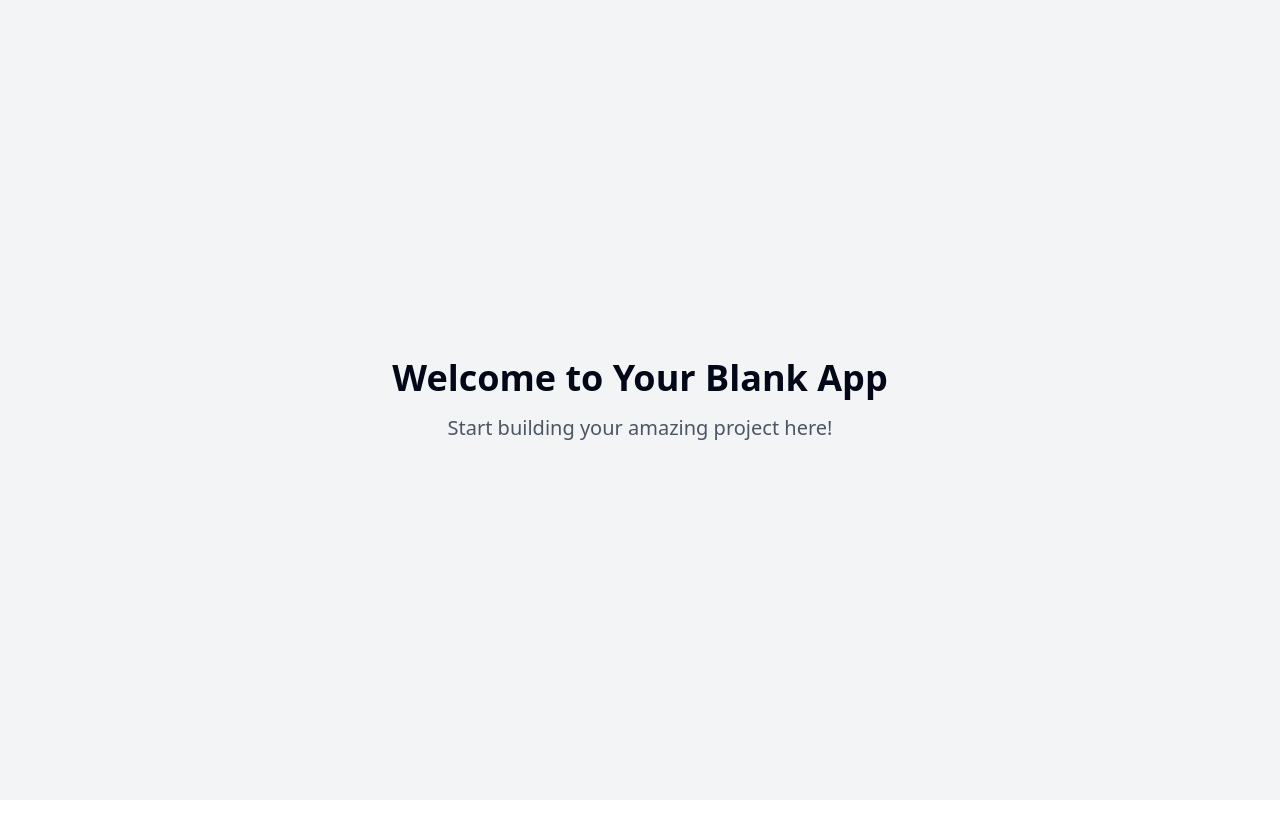
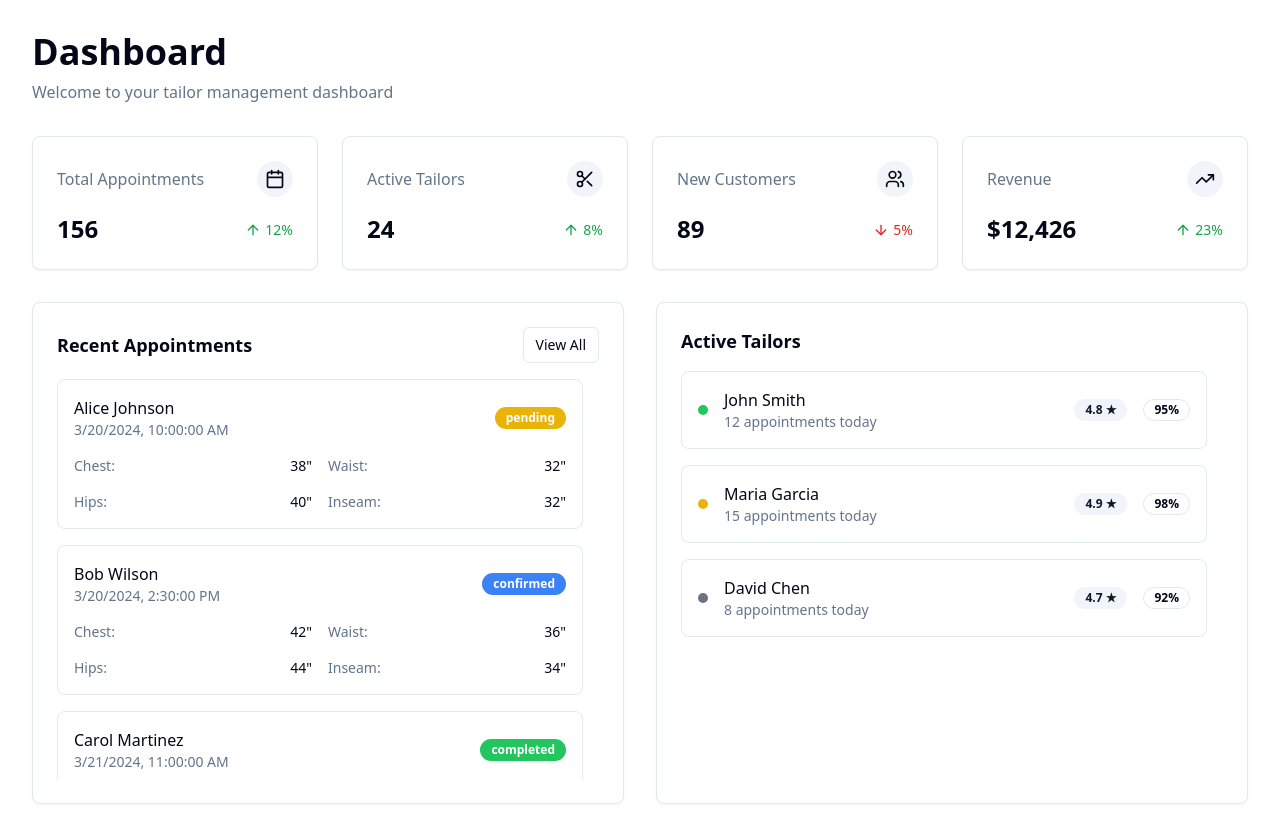
Before and after one commit to kiki-glow/tailor-linker, a React (Vite) app: page / in a window 1280 px wide. Before the commit the page ends 800 px from the top, so only its background shows below. Built offline with nearby package versions, Linux system fonts and the light colour scheme.

Commit message:
Add admin panel
This commit adds an admin panel to the existing application.  The admin panel will include features to support the seamless user experience of the application, which connects users with tailors.

```diff
--- /dev/null
+++ b/src/components/dashboard/AppointmentList.tsx
@@ -0,0 +1,103 @@
+
+import { Card } from "@/components/ui/card";
+import { ScrollArea } from "@/components/ui/scroll-area";
+import { Badge } from "@/components/ui/badge";
+import { Button } from "@/components/ui/button";
+import type { Appointment } from "@/lib/types";
+
+const mockAppointments: Appointment[] = [
+  {
+    id: "1",
+    customerName: "Alice Johnson",
+    date: "2024-03-20T10:00:00",
+    status: "pending",
+    measurements: {
+      chest: 38,
+      waist: 32,
+      hips: 40,
+      inseam: 32,
+    },
+    tailorId: "1",
+  },
+  {
+    id: "2",
+    customerName: "Bob Wilson",
+    date: "2024-03-20T14:30:00",
+    status: "confirmed",
+    measurements: {
+      chest: 42,
+      waist: 36,
+      hips: 44,
+      inseam: 34,
+    },
+    tailorId: "2",
+  },
+  {
+    id: "3",
+    customerName: "Carol Martinez",
+    date: "2024-03-21T11:00:00",
+    status: "completed",
+    measurements: {
+      chest: 36,
+      waist: 28,
+      hips: 38,
+      inseam: 30,
+    },
+    tailorId: "3",
+  },
+];
+
+const statusColors = {
+  pending: "bg-yellow-500",
+  confirmed: "bg-blue-500",
+  completed: "bg-green-500",
+  cancelled: "bg-red-500",
+};
+
+export const AppointmentList = () => {
+  return (
+    <Card className="p-6">
+      <div className="mb-4 flex items-center justify-between">
+        <h3 className="text-lg font-semibold">Recent Appointments</h3>
+        <Button variant="outline" size="sm">
+          View All
+        </Button>
+      </div>
+      <ScrollArea className="h-[400px] pr-4">
+        <div className="space-y-4">
+          {mockAppointments.map((appointment) => (
+            <div
+              key={appointment.id}
+              className="rounded-lg border p-4 transition-all duration-200 hover:shadow-md"
+            >
+              <div className="flex items-center justify-between">
+                <div>
+                  <p className="font-medium">{appointment.customerName}</p>
+                  <p className="text-sm text-muted-foreground">
+                    {new Date(appointment.date).toLocaleString()}
+                  </p>
+                </div>
+                <Badge
+                  variant="secondary"
+                  className={`${statusColors[appointment.status]} text-white`}
+                >
+                  {appointment.status}
+                </Badge>
+              </div>
+              <div className="mt-4 grid grid-cols-2 gap-4 text-sm">
+                {Object.entries(appointment.measurements).map(([key, value]) => (
+                  <div key={key} className="flex justify-between">
+                    <span className="capitalize text-muted-foreground">
+                      {key}:
+                    </span>
+                    <span>{value}"</span>
+                  </div>
+                ))}
+              </div>
+            </div>
+          ))}
+        </div>
+      </ScrollArea>
+    </Card>
+  );
+};
--- /dev/null
+++ b/src/components/dashboard/DashboardStats.tsx
@@ -0,0 +1,34 @@
+
+import { Users, Calendar, TrendingUp, Scissors } from "lucide-react";
+import { StatsCard } from "@/components/shared/StatsCard";
+
+export const DashboardStats = () => {
+  return (
+    <div className="grid grid-cols-1 gap-6 sm:grid-cols-2 lg:grid-cols-4">
+      <StatsCard
+        title="Total Appointments"
+        value="156"
+        change={12}
+        icon={<Calendar className="h-5 w-5" />}
+      />
+      <StatsCard
+        title="Active Tailors"
+        value="24"
+        change={8}
+        icon={<Scissors className="h-5 w-5" />}
+      />
+      <StatsCard
+        title="New Customers"
+        value="89"
+        change={-5}
+        icon={<Users className="h-5 w-5" />}
+      />
+      <StatsCard
+        title="Revenue"
+        value="$12,426"
+        change={23}
+        icon={<TrendingUp className="h-5 w-5" />}
+      />
+    </div>
+  );
+};
--- /dev/null
+++ b/src/components/dashboard/TailorStatus.tsx
@@ -0,0 +1,74 @@
+
+import { Card } from "@/components/ui/card";
+import { ScrollArea } from "@/components/ui/scroll-area";
+import { Badge } from "@/components/ui/badge";
+import type { Tailor } from "@/lib/types";
+
+const mockTailors: Tailor[] = [
+  {
+    id: "1",
+    name: "John Smith",
+    status: "active",
+    rating: 4.8,
+    appointments: 12,
+    completionRate: 95,
+  },
+  {
+    id: "2",
+    name: "Maria Garcia",
+    status: "busy",
+    rating: 4.9,
+    appointments: 15,
+    completionRate: 98,
+  },
+  {
+    id: "3",
+    name: "David Chen",
+    status: "offline",
+    rating: 4.7,
+    appointments: 8,
+    completionRate: 92,
+  },
+];
+
+const statusColors = {
+  active: "bg-green-500",
+  busy: "bg-yellow-500",
+  offline: "bg-gray-500",
+};
+
+export const TailorStatus = () => {
+  return (
+    <Card className="p-6">
+      <h3 className="mb-4 text-lg font-semibold">Active Tailors</h3>
+      <ScrollArea className="h-[300px] pr-4">
+        <div className="space-y-4">
+          {mockTailors.map((tailor) => (
+            <div
+              key={tailor.id}
+              className="flex items-center justify-between rounded-lg border p-4 transition-all duration-200 hover:shadow-md"
+            >
+              <div className="flex items-center space-x-4">
+                <div
+                  className={`h-2.5 w-2.5 rounded-full ${
+                    statusColors[tailor.status]
+                  }`}
+                />
+                <div>
+                  <p className="font-medium">{tailor.name}</p>
+                  <p className="text-sm text-muted-foreground">
+                    {tailor.appointments} appointments today
+                  </p>
+                </div>
+              </div>
+              <div className="flex items-center space-x-4">
+                <Badge variant="secondary">{tailor.rating} ★</Badge>
+                <Badge variant="outline">{tailor.completionRate}%</Badge>
+              </div>
+            </div>
+          ))}
+        </div>
+      </ScrollArea>
+    </Card>
+  );
+};
--- /dev/null
+++ b/src/components/shared/StatsCard.tsx
@@ -0,0 +1,34 @@
+
+import { Card } from "@/components/ui/card";
+import { cn } from "@/lib/utils";
+import { ArrowDownIcon, ArrowUpIcon } from "lucide-react";
+import type { StatsCardProps } from "@/lib/types";
+
+export const StatsCard = ({ title, value, change, icon }: StatsCardProps) => {
+  const isPositive = change > 0;
+
+  return (
+    <Card className="p-6 transition-all duration-300 hover:shadow-lg">
+      <div className="flex items-center justify-between">
+        <div className="text-muted-foreground">{title}</div>
+        <div className="rounded-full bg-secondary p-2">{icon}</div>
+      </div>
+      <div className="mt-4 flex items-baseline justify-between">
+        <div className="text-2xl font-semibold">{value}</div>
+        <div
+          className={cn(
+            "flex items-center text-sm",
+            isPositive ? "text-green-600" : "text-red-600"
+          )}
+        >
+          {isPositive ? (
+            <ArrowUpIcon className="mr-1 h-4 w-4" />
+          ) : (
+            <ArrowDownIcon className="mr-1 h-4 w-4" />
+          )}
+          {Math.abs(change)}%
+        </div>
+      </div>
+    </Card>
+  );
+};
--- /dev/null
+++ b/src/lib/types.ts
@@ -0,0 +1,31 @@
+
+export interface Appointment {
+  id: string;
+  customerName: string;
+  date: string;
+  status: 'pending' | 'confirmed' | 'completed' | 'cancelled';
+  measurements: {
+    chest: number;
+    waist: number;
+    hips: number;
+    inseam: number;
+    [key: string]: number;
+  };
+  tailorId: string;
+}
+
+export interface Tailor {
+  id: string;
+  name: string;
+  status: 'active' | 'busy' | 'offline';
+  rating: number;
+  appointments: number;
+  completionRate: number;
+}
+
+export interface StatsCardProps {
+  title: string;
+  value: string | number;
+  change: number;
+  icon: React.ReactNode;
+}
--- a/src/pages/Index.tsx
+++ b/src/pages/Index.tsx
@@ -1,11 +1,23 @@
-// Update this page (the content is just a fallback if you fail to update the page)
+
+import { DashboardStats } from "@/components/dashboard/DashboardStats";
+import { AppointmentList } from "@/components/dashboard/AppointmentList";
+import { TailorStatus } from "@/components/dashboard/TailorStatus";
 
 const Index = () => {
   return (
-    <div className="min-h-screen flex items-center justify-center bg-gray-100">
-      <div className="text-center">
-        <h1 className="text-4xl font-bold mb-4">Welcome to Your Blank App</h1>
-        <p className="text-xl text-gray-600">Start building your amazing project here!</p>
+    <div className="min-h-screen bg-background p-8">
+      <div className="mb-8">
+        <h1 className="text-4xl font-bold">Dashboard</h1>
+        <p className="mt-2 text-muted-foreground">
+          Welcome to your tailor management dashboard
+        </p>
+      </div>
+
+      <DashboardStats />
+
+      <div className="mt-8 grid grid-cols-1 gap-8 lg:grid-cols-2">
+        <AppointmentList />
+        <TailorStatus />
       </div>
     </div>
   );
```
